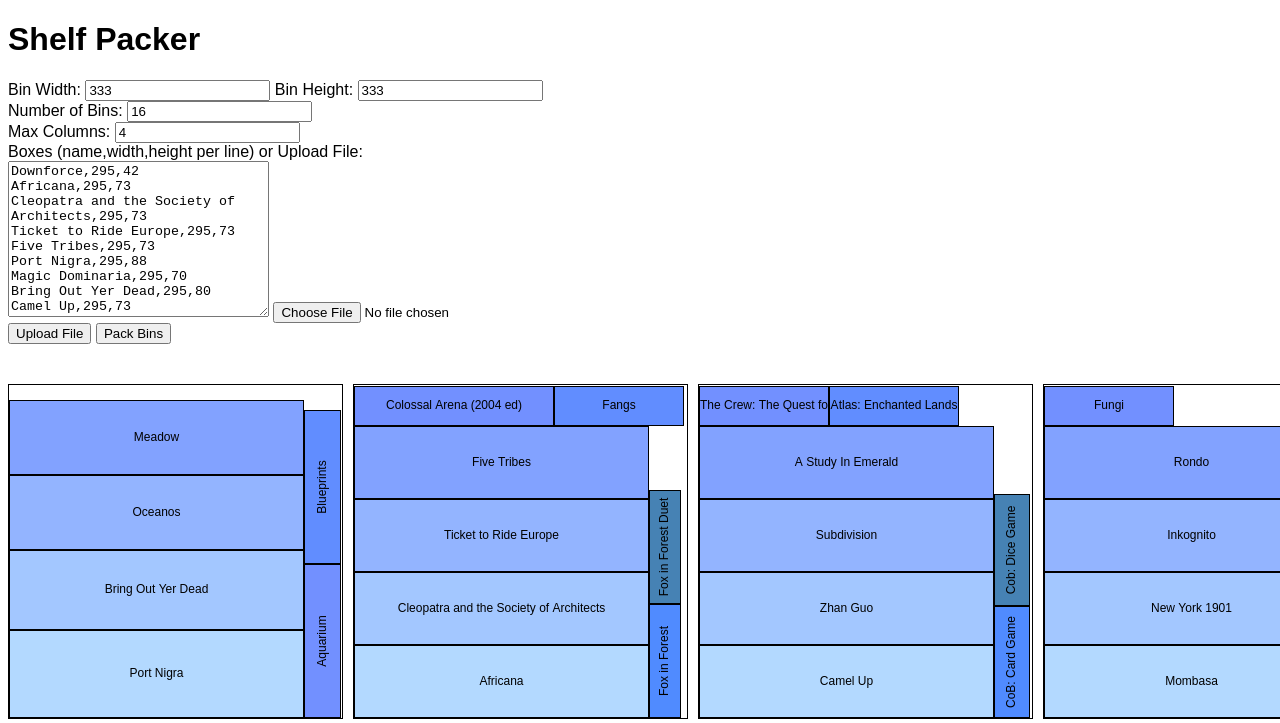
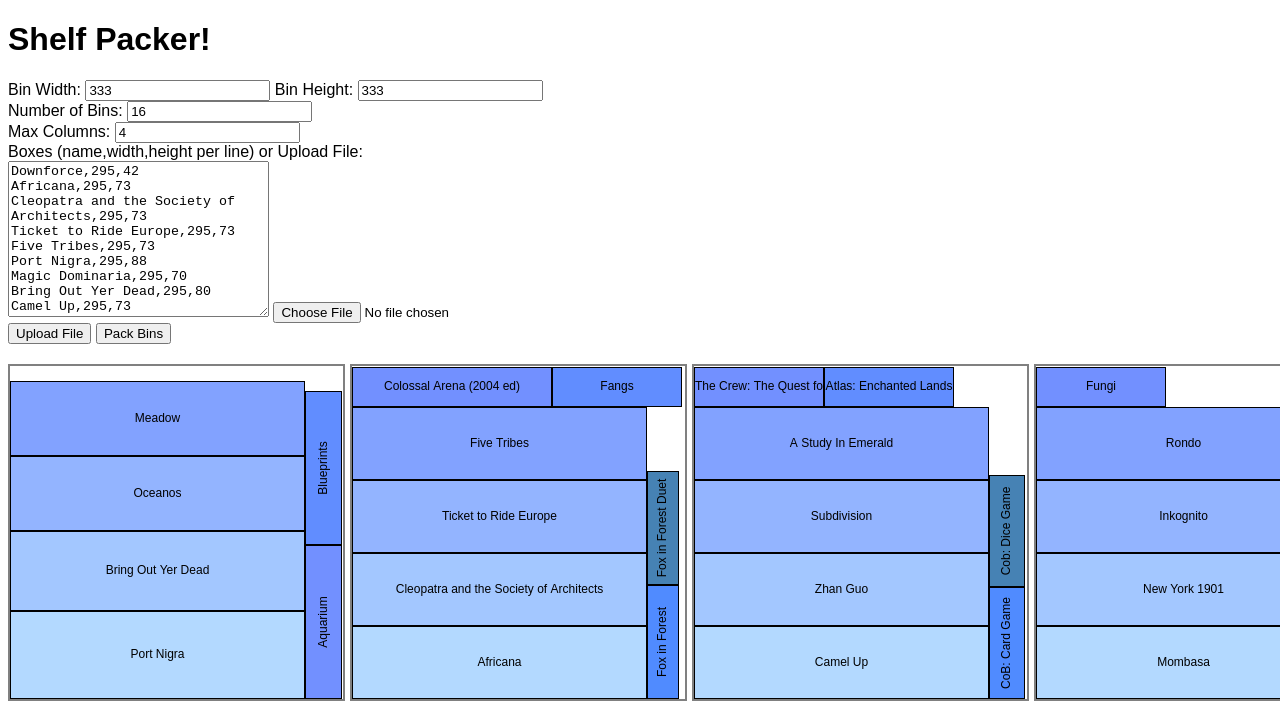
Before and after one commit to cardflopper/shelfpacker, a plain HTML site: page index.html in a window 1280 px wide. Shown: the top 723 px of the page. Drawn offline with Linux system fonts and the light colour scheme.

Commit message:
style changes

```diff
--- a/index.html
+++ b/index.html
@@ -7,7 +7,7 @@
     <link rel="stylesheet" href="styles.css">
 </head>
 <body onload="packBins()">
-    <h1>Shelf Packer</h1>
+    <h1>Shelf Packer!</h1>
     <div>
         <label for="bin-width">Bin Width:</label>
         <input type="number" id="bin-width" value="333">
@@ -30,7 +30,7 @@
     <button onclick="handleFileUpload()">Upload File</button>
     <button onclick="packBins()">Pack Bins</button>
     <div id="error-message" style="display: none; color: red;">
-        <p id="error-summary"><strong>Error:</strong> <button onclick="toggleErrorDetails()">Show items that were not packed</button></p>
+        <p id="error-summary"></p>
         <ul id="error-details" style="display: none;"></ul>
     </div>
     <div id="bins-container"></div>
--- a/script.js
+++ b/script.js
@@ -28,7 +28,6 @@ function createCanvas(binWidth, binHeight) {
     const canvas = document.createElement('canvas');
     canvas.width = binWidth;
     canvas.height = binHeight;
-    canvas.style.border = '1px solid black';
     return canvas;
 }
 
@@ -129,8 +128,9 @@ function packBins() {
     }
 
     // Arrange bins in a grid with specified max columns
-    binsContainer.style.display = 'grid';
     binsContainer.style.gridTemplateColumns = `repeat(${Math.min(maxColumns, numberOfBins)}, auto)`;
+    const gap = window.getComputedStyle(binsContainer).getPropertyValue('gap').slice(0,-2);
+    binsContainer.style.maxWidth = `${maxColumns*binWidth+(maxColumns-1)*gap + 8*2}px`; //the 8*2 is for 4 canvases with 2 pixels of border on left and right
 }
 
 // Function to toggle error details visibility
--- a/styles.css
+++ b/styles.css
@@ -3,15 +3,11 @@ body {
 }
 
 canvas {
-    border: 1px solid black;
+    border: 2px solid gray;
     margin-top: 20px;
 }
 
 #bins-container {
-    display: flex;
-    flex-wrap: wrap;
-    justify-content: left;
-    gap: 10px;
-    margin-top: 20px;
-    flex-direction: column-reverse;
+    gap:5px;
+    display :grid;
 }
```
